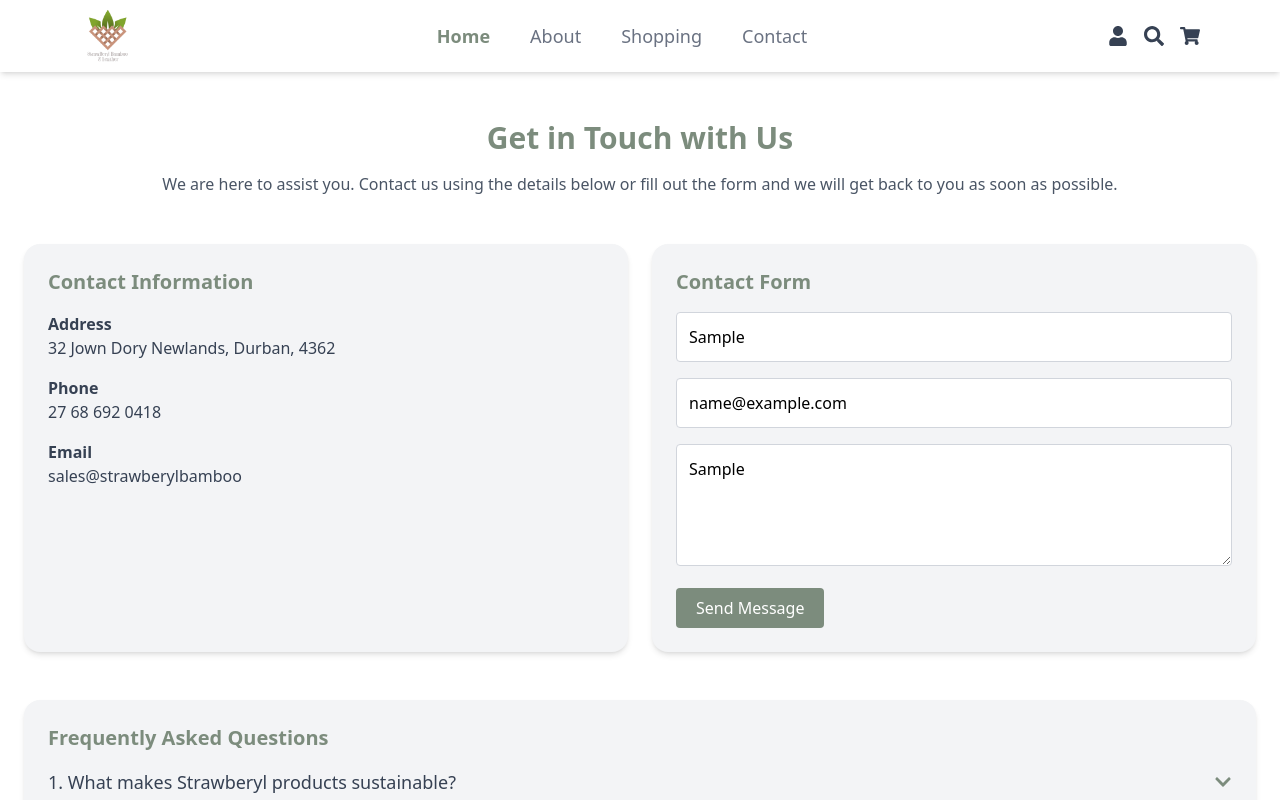
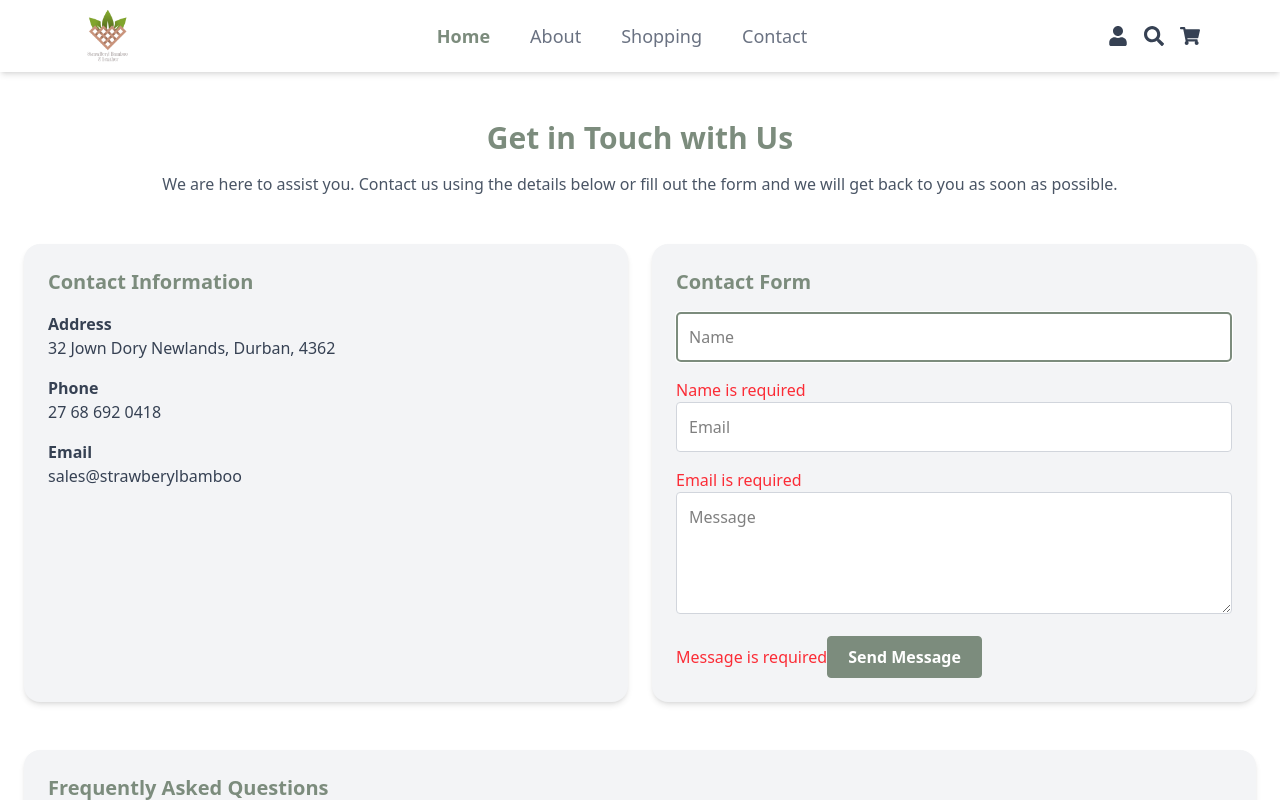
Before and after one commit to HlobisileLukhele/strawberyl-ecommerce, a React (Vite) app: page /contact in a window 1280 px wide. Both pictures are taken after typing "Sample", "name@example.com", "Sample" into the empty fields and a click on the button "Send Message". Shown: the top 800 px of the page. Built offline with nearby package versions, Linux system fonts and the light colour scheme; a web font is replaced by a local one.

Commit message:
defined errors handling and added form validation for form input

```diff
--- a/src/Components/ContactForm.jsx
+++ b/src/Components/ContactForm.jsx
@@ -1,24 +1,25 @@
-// src/components/ContactForm.jsx
 import { useState } from "react";
+import { useForm } from "react-hook-form";
 
 export default function ContactForm() {
   const [formData, setFormData] = useState({ name: "", email: "", message: "" });
+  // Defined the form state
 
   const handleChange = (e) => {
     const { name, value } = e.target;
     setFormData((prev) => ({ ...prev, [name]: value }));
   };
 
-  const handleSubmit = (e) => {
-    e.preventDefault();
-    // Handle form submission logic here
-    console.log("Form Submitted", formData);
-  };
+  // Handle form input errors
+  const { register, handleSubmit, formState: { errors } } = useForm();
+  const onSubmit = (data) => console.log(data);
 
   return (
     <div className="w-full md:w-1/2 bg-gray-100 p-6 rounded-2xl shadow-md">
       <h2 className="text-[#7c8c7d] text-xl font-semibold mb-4">Contact Form</h2>
-      <form className="space-y-4" onSubmit={handleSubmit}>
+      <form className="space-y-4" onSubmit={handleSubmit(onSubmit)}>
+
+       {/*Name input field*/}
         <input
           type="text"
           name="name"
@@ -26,7 +27,11 @@ export default function ContactForm() {
           onChange={handleChange}
           placeholder="Name"
           className="w-full p-3 rounded border bg-white border-gray-300 focus:outline-[#7c8c7d]"
+          {...register("name", { required: true })}
         />
+        {errors.name && <span className="text-red-500">Name is required</span>}
+
+        {/*Email input field*/}
         <input
           type="email"
           name="email"
@@ -34,7 +39,17 @@ export default function ContactForm() {
           onChange={handleChange}
           placeholder="Email"
           className="w-full p-3 rounded border bg-white border-gray-300 focus:outline-[#7c8c7d]"
+          {...register("email", {
+            required: true,
+            pattern: {
+              value: /^[a-zA-Z0-9_.+-]+@[a-zA-Z0-9-]+\.[a-zA-Z0-9-.]+$/,
+              message: "Invalid email address",
+            },
+          })}
         />
+        {errors.email && <span className="text-red-500">Email is required</span>}
+
+        {/*Message input field*/}
         <textarea
           name="message"
           value={formData.message}
@@ -42,10 +57,12 @@ export default function ContactForm() {
           rows="4"
           placeholder="Message"
           className="w-full p-3 rounded bg-white border border-gray-300 focus:outline-[#7c8c7d]"
+          {...register("message", { required: true })}
         ></textarea>
+        {errors.message && <span className="text-red-500 text-center">Message is required</span>}
         <button
           type="submit"
-          className="bg-[#7c8c7d]  text-white px-5 py-2 rounded hover:bg-red-600"
+          className="bg-[#7c8c7d]  text-white px-5 py-2 rounded hover:bg-white hover:text-[#7c8c7d] transition duration-300 border border-[#7c8c7d] hover:border-[#7c8c7d] font-semibold"
         >
           Send Message
         </button>
```
